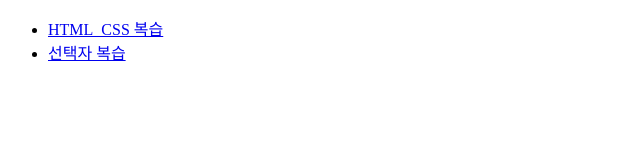
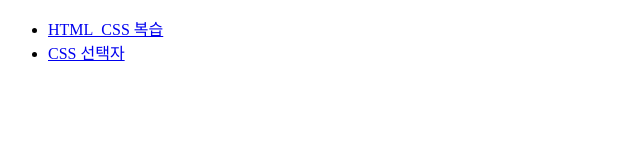
Before and after one commit to gajahtml/k6_fe, a plain HTML site: page index.html in a window 1280 px wide. Shown: the full height of the page, 0-640 px from the left. Drawn offline with Linux system fonts and the light colour scheme.

Commit message:
CSS practice

```diff
--- a/index.html
+++ b/index.html
@@ -9,7 +9,7 @@
     <ul>
       <!-- a 태그는 반드기 href 속성을 가짐 -->
       <li><a href="01/01.html">HTML_CSS 복습</a></li>
-      <li><a href="02/02.html">선택자 복습</a></li>
+      <li><a href="02/02.html">CSS 선택자</a></li>
     </ul>
   </body>
 </html>
```
